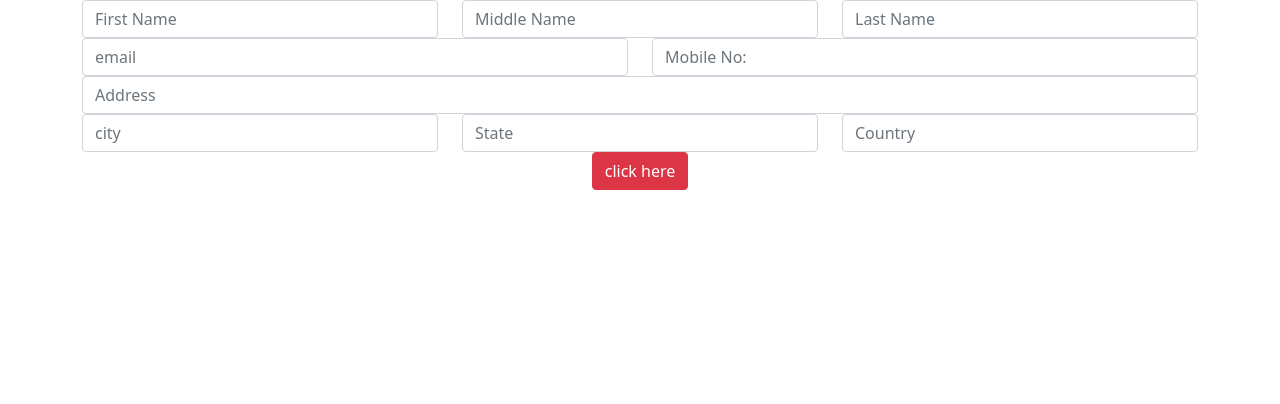
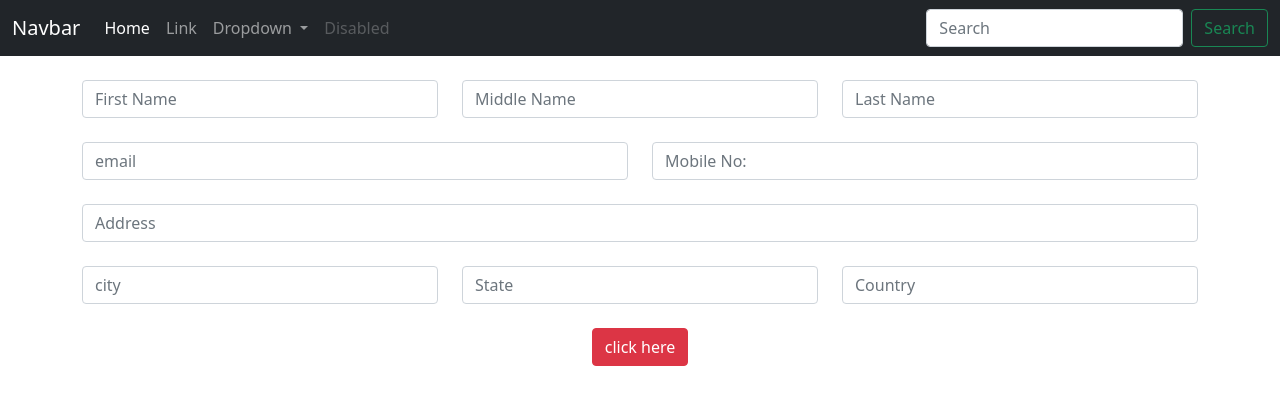
Before and after one commit to manutv08/WebDev-Training, a plain HTML site: page formGridAssignment.html in a window 1280 px wide. Drawn offline with nearby package versions, Linux system fonts and the light colour scheme.

Commit message:
navbar added

```diff
--- a/formGridAssignment.html
+++ b/formGridAssignment.html
@@ -6,10 +6,49 @@
     <meta name="viewport" content="width=device-width, initial-scale=1.0">
     <link rel="stylesheet" href="bootstrap-5.1.3-dist/css/bootstrap-grid.css">
     <link rel="stylesheet" href="bootstrap-5.1.3-dist/css/bootstrap.min.css">
+    <!-- JavaScript Bundle with Popper -->
+<script src="https://cdn.jsdelivr.net/npm/bootstrap@5.1.3/dist/js/bootstrap.bundle.min.js" integrity="sha384-ka7Sk0Gln4gmtz2MlQnikT1wXgYsOg+OMhuP+IlRH9sENBO0LRn5q+8nbTov4+1p" crossorigin="anonymous"></script>
     <title>Document</title>
 </head>
 <body>
+    <nav class="navbar navbar-expand-lg navbar-dark bg-dark">
+  <div class="container-fluid">
+    <a class="navbar-brand" href="#">Navbar</a>
+    <button class="navbar-toggler" type="button" data-bs-toggle="collapse" data-bs-target="#navbarSupportedContent" aria-controls="navbarSupportedContent" aria-expanded="false" aria-label="Toggle navigation">
+      <span class="navbar-toggler-icon"></span>
+    </button>
+    <div class="collapse navbar-collapse" id="navbarSupportedContent">
+      <ul class="navbar-nav me-auto mb-2 mb-lg-0">
+        <li class="nav-item">
+          <a class="nav-link active" aria-current="page" href="#">Home</a>
+        </li>
+        <li class="nav-item">
+          <a class="nav-link" href="#">Link</a>
+        </li>
+        <li class="nav-item dropdown">
+          <a class="nav-link dropdown-toggle" href="#" id="navbarDropdown" role="button" data-bs-toggle="dropdown" aria-expanded="false">
+            Dropdown
+          </a>
+          <ul class="dropdown-menu" aria-labelledby="navbarDropdown">
+            <li><a class="dropdown-item" href="#">Action</a></li>
+            <li><a class="dropdown-item" href="#">Another action</a></li>
+            <li><hr class="dropdown-divider"></li>
+            <li><a class="dropdown-item" href="#">Something else here</a></li>
+          </ul>
+        </li>
+        <li class="nav-item">
+          <a class="nav-link disabled">Disabled</a>
+        </li>
+      </ul>
+      <form class="d-flex">
+        <input class="form-control me-2" type="search" placeholder="Search" aria-label="Search">
+        <button class="btn btn-outline-success" type="submit">Search</button>
+      </form>
+    </div>
+  </div>
+</nav>
    <div class="container">
+       <br>
        <div class="row">
            <div class="col-4">
            <input type="text" class="form-control" placeholder="First Name">
@@ -21,7 +60,7 @@
            <input type="text" class="form-control" placeholder="Last Name">
            </div>
        </div>
-
+<br>
        <div class="row">
             <div class="col-6">
            <input type="text" class="form-control" placeholder="email">
@@ -30,11 +69,13 @@
            <input type="text" class="form-control" placeholder="Mobile No:">
             </div>
        </div>
+       <br>
        <div class="row">
            <div class="col-12">
            <input type="text" class="form-control" placeholder="Address">
            </div>
        </div>
+       <br>
        <div class="row">
            <div class="col-4">
            <input type="text" class="form-control" placeholder="city">
@@ -46,10 +87,12 @@
            <input type="text" class="form-control" placeholder="Country">
            </div>
        </div>
+       <br>
        <div class="row">
            <div class="col-12">
 
                 <center><button class="btn btn-danger">click here</button></center>
+                <!-- <button class="btn btn-info" style="position: ;"></button> -->
            </div>
        </div>
    </div>
```
